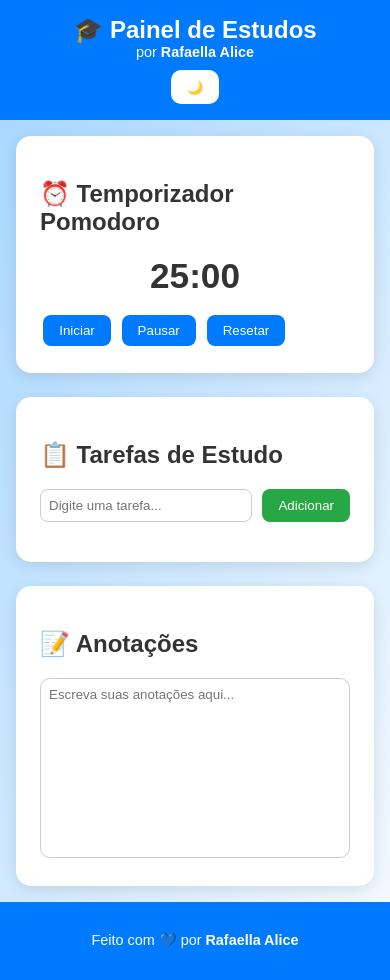
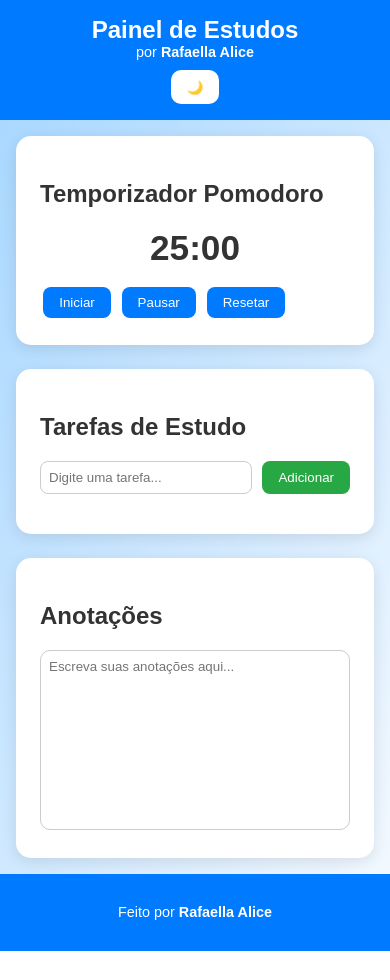
Before and after one commit to RafaellaAlice/PainelDeEstudosJs, a plain HTML site: page index.html in a window 390 px wide. After the commit the page ends 951 px from the top, so only its background shows below. Drawn offline with Linux system fonts and the light colour scheme.

Commit message:
PaineDeEstudosResponsivoJS

```diff
--- a/index.html
+++ b/index.html
@@ -9,16 +9,16 @@
 <body>
   <header>
     <div class="title">
-      <h1>🎓 Painel de Estudos</h1>
+      <h1> Painel de Estudos</h1>
       <p>por <strong>Rafaella Alice</strong></p>
     </div>
     <button id="toggleDarkMode">🌙</button>
   </header>
 
   <main>
-    <!-- Pomodoro -->
+
     <section class="pomodoro card">
-      <h2>⏰ Temporizador Pomodoro</h2>
+      <h2> Temporizador Pomodoro</h2>
       <div id="timer">25:00</div>
       <div class="controls">
         <button id="start">Iniciar</button>
@@ -27,9 +27,9 @@
       </div>
     </section>
 
-    <!-- Tarefas -->
+
     <section class="tasks card">
-      <h2>📋 Tarefas de Estudo</h2>
+      <h2>Tarefas de Estudo</h2>
       <div class="add-task">
         <input type="text" id="taskInput" placeholder="Digite uma tarefa..." />
         <button id="addTask">Adicionar</button>
@@ -37,15 +37,14 @@
       <ul id="taskList"></ul>
     </section>
 
-    <!-- Anotações -->
     <section class="notes card">
-      <h2>📝 Anotações</h2>
+      <h2>Anotações</h2>
       <textarea id="noteArea" placeholder="Escreva suas anotações aqui..."></textarea>
     </section>
   </main>
 
   <footer>
-    <p>Feito com 💙 por <strong>Rafaella Alice</strong></p>
+    <p>Feito por <strong>Rafaella Alice</strong></p>
   </footer>
 
   <script src="script.js"></script>
```
Also changed, not shown: img/paineldeestudos.png, 1 other file.
